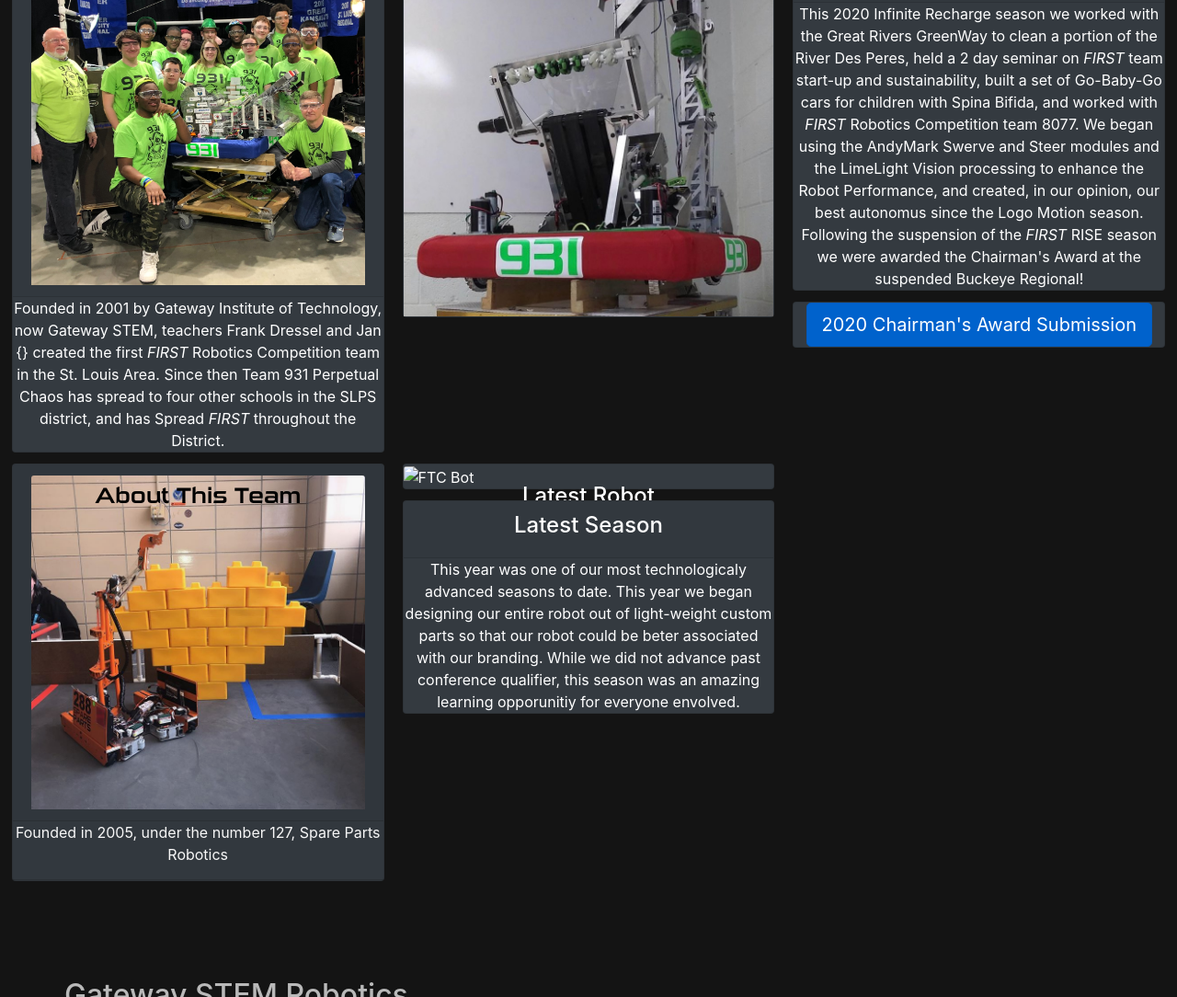
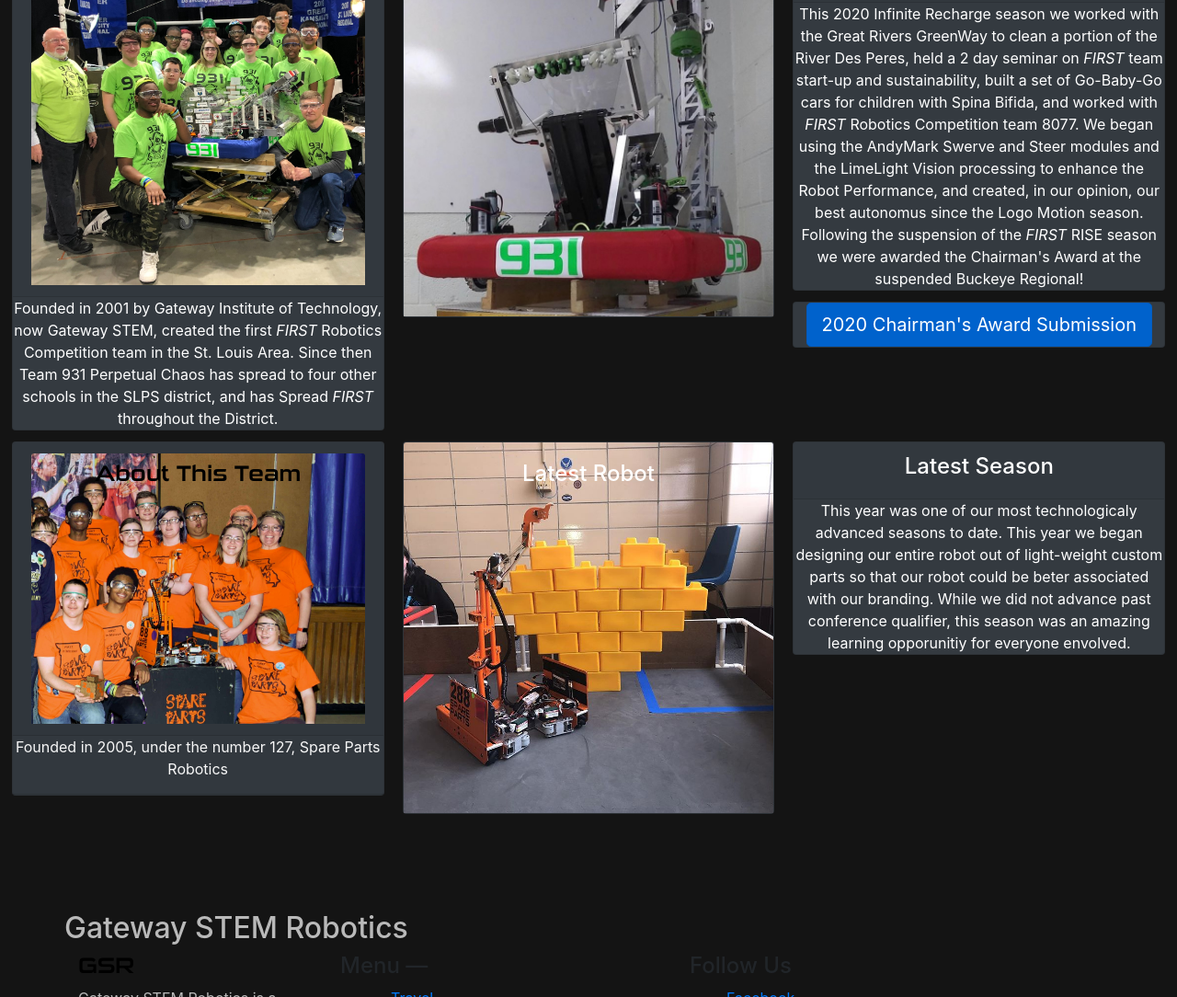
Before and after one commit to Obi-Anw/Obi-Anw.github.io, a plain HTML site: page index.html in a window 1280 px wide. Shown: the part 3452-4536 px from the top of the page at 92% size. Drawn offline with nearby package versions, Linux system fonts and the light colour scheme; grey boxes are pictures that could not be loaded; files whose address does not match are found by name; a web font is replaced by a local one.

Commit message:
Update index.html

```diff
--- a/index.html
+++ b/index.html
@@ -427,7 +427,7 @@
 
          <div>
 
-          <p class=""> <img class="card-img-top FIRSTimg" src="E:\Gateway Robotics Website Code\Website Photos\FIRST_Vertical_RGB_reverse.png" alt=""><span class="fooTTExt"><i>FIRST</i> (<strong>F</strong>or <strong>I</strong>nspiration and <strong>R</strong>ecognition of <strong>S</strong>cience and <strong>T</strong>echnology) was founded in 1989 to inspire young people's interest and participation in science and technology. Based in Manchester, NH, the 501(c)(3) not-for-profit public charity designs accessible, innovative programs that motivate young people to pursue education and career opportunities in science, technology, engineering, and math, while building self-confidence, knowledge, and life skills.
+          <p class=""> <img class="card-img-top FIRSTimg" src="FIRST_Vertical_RGB_reverse.png" alt=""><span class="fooTTExt"><i>FIRST</i> (<strong>F</strong>or <strong>I</strong>nspiration and <strong>R</strong>ecognition of <strong>S</strong>cience and <strong>T</strong>echnology) was founded in 1989 to inspire young people's interest and participation in science and technology. Based in Manchester, NH, the 501(c)(3) not-for-profit public charity designs accessible, innovative programs that motivate young people to pursue education and career opportunities in science, technology, engineering, and math, while building self-confidence, knowledge, and life skills.
             <i>FIRST</i> is More Than Robots. <i>FIRST</i> participation is proven to encourage students to pursue education and careers in STEM-related fields, inspire them to become leaders and innovators, and enhance their 21 st century work-life skills. Read more about the Impact of <i>FIRST</i>.</span> </p>
           From <cite title="Source Title">FIRSTINSPIRES.ORG</cite>
 
@@ -466,7 +466,7 @@
               <h4 class="card-img-overlay ChaosTexT text-center">About This Team</h4>
             </div>
             <p class="text-center card-text">
-                Founded in 2001 by Gateway Institute of Technology, now Gateway STEM, teachers Frank Dressel and Jan {} created the first <i>FIRST</i> Robotics Competition team in the St. Louis Area. Since then Team 931 Perpetual Chaos has spread to four other schools in the SLPS district, and has Spread <i>FIRST</i> throughout the District.
+                Founded in 2001 by Gateway Institute of Technology, now Gateway STEM, created the first <i>FIRST</i> Robotics Competition team in the St. Louis Area. Since then Team 931 Perpetual Chaos has spread to four other schools in the SLPS district, and has Spread <i>FIRST</i> throughout the District.
             </p>
           </div>
 
@@ -499,7 +499,7 @@
           <div class="card bg-dark text-white">
             <div class="card-header Sui text-center">
               <h4 class="card-header card-img-overlay">About This Team</h4>
-              <img class="card-img-top" src="ftc robot heart.jpg" alt="">
+              <img class="card-img-top" src="FTCFloval.jpg" alt="">
             </div>
             <p class="text-center">
               Founded in 2005, under the number 127, Spare Parts Robotics
@@ -507,7 +507,7 @@
           </div>
           <div class="card bg-dark text-white">
             <h4 class="card-img-overlay  text-center">Latest Robot</h4>
-            <img class="card-img-top" src="" alt="FTC Bot">
+            <img class="card-img-top" src="ftc robot heart.jpg" alt="FTC Bot">
         </div>
 
         <div class="card bg-dark text-white">
```
